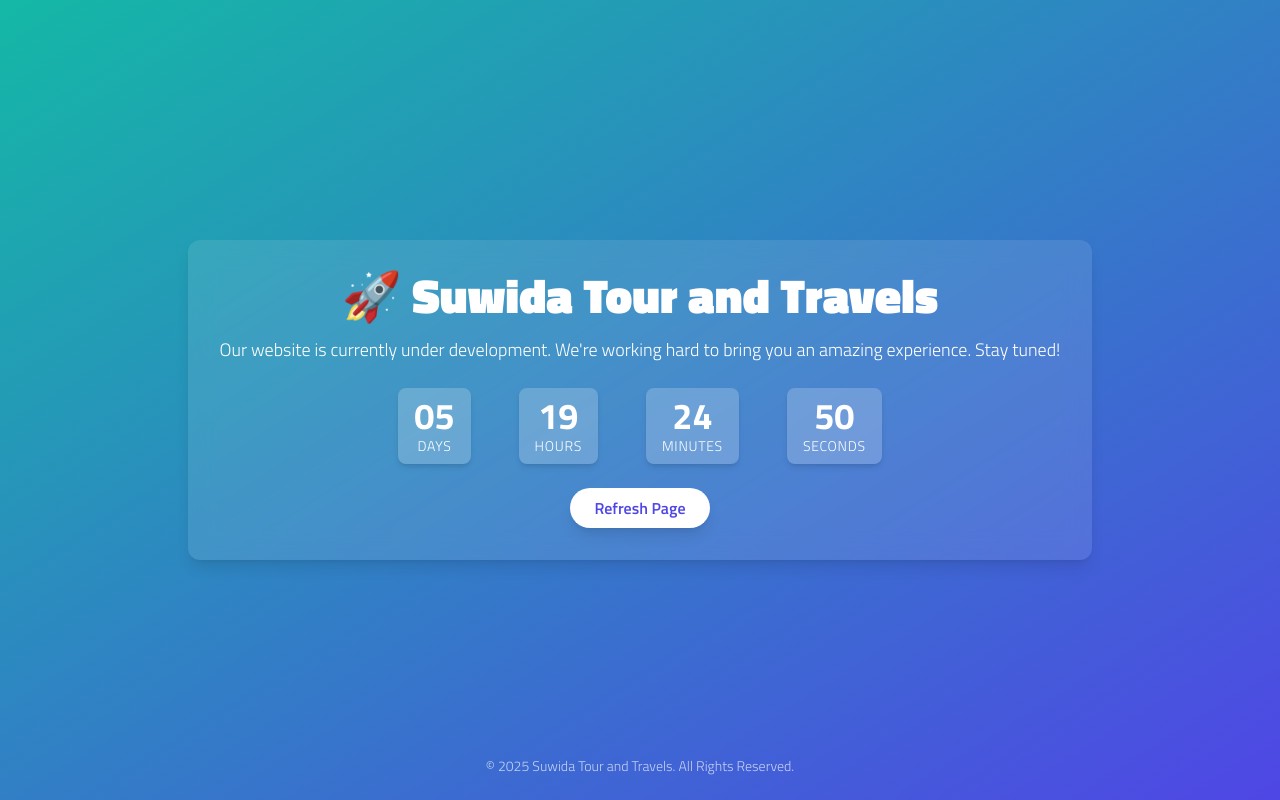
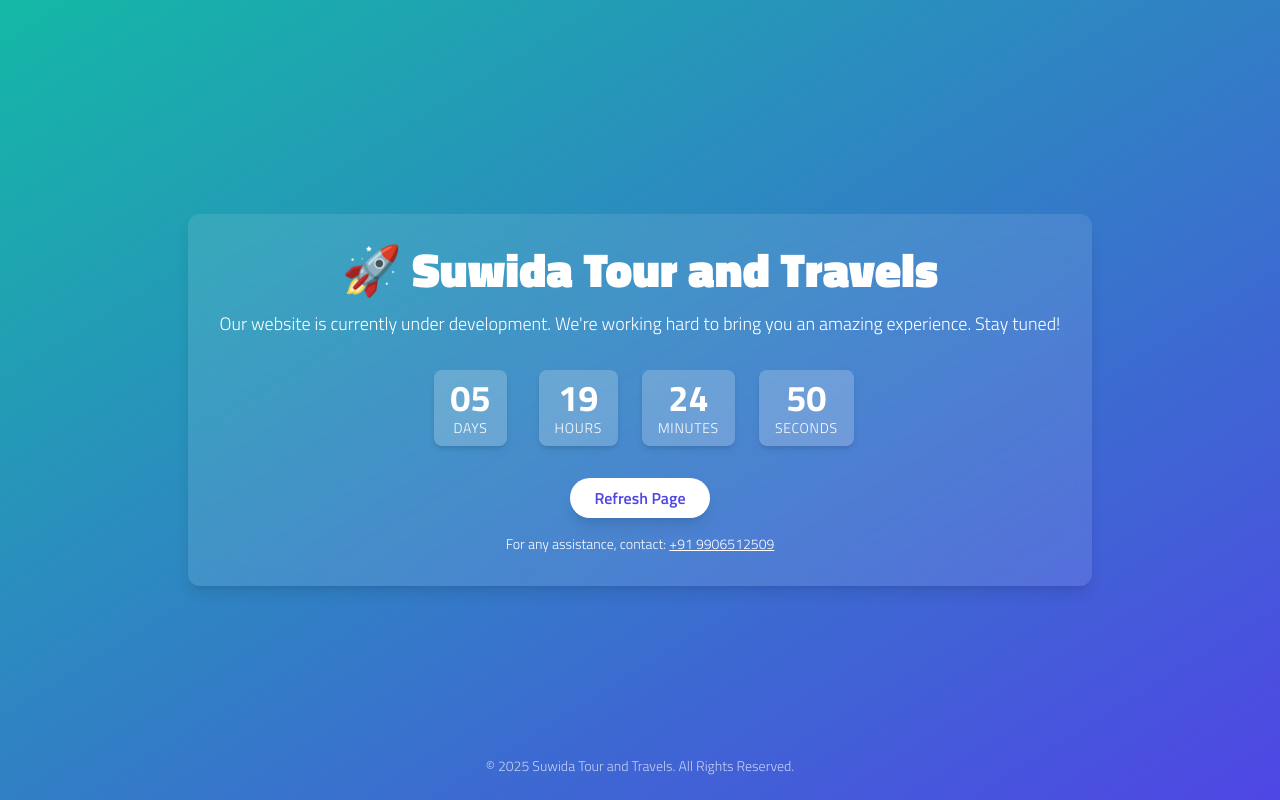
Before and after one commit to reyanshafi/Travel-App-2.0, a Next.js app: page /maintenance in a window 1280 px wide. Built offline with nearby package versions, Linux system fonts and the light colour scheme; a web font is replaced by a local one.

Commit message:
maintainenace

```diff
--- a/src/pages/maintenance.jsx
+++ b/src/pages/maintenance.jsx
@@ -33,7 +33,7 @@ export default function MaintenancePage() {
         initial={{ opacity: 0, y: 50 }}
         animate={{ opacity: 1, y: 0 }}
         transition={{ duration: 1 }}
-        className="p-8 text-center bg-white shadow-lg rounded-xl bg-opacity-10 backdrop-blur-md"
+        className="p-8 mx-4 text-center bg-white shadow-lg rounded-xl bg-opacity-10 backdrop-blur-md"
       >
         <motion.h1
           className="mb-4 text-4xl font-extrabold sm:text-5xl"
@@ -51,7 +51,7 @@ export default function MaintenancePage() {
         >
           Our website is currently under development. We're working hard to bring you an amazing experience. Stay tuned!
         </motion.p>
-        <div className="flex items-center justify-center mt-4 space-x-6 sm:space-x-12">
+        <div className="flex flex-wrap items-center justify-center mt-4 space-x-2 sm:space-x-6">
           <TimerBox label="Days" value={timeLeft.days} />
           <TimerBox label="Hours" value={timeLeft.hours} />
           <TimerBox label="Minutes" value={timeLeft.minutes} />
@@ -70,6 +70,14 @@ export default function MaintenancePage() {
             Refresh Page
           </button>
         </motion.div>
+        <motion.p
+          className="mt-4 text-sm text-white"
+          initial={{ opacity: 0 }}
+          animate={{ opacity: 1 }}
+          transition={{ duration: 1.5, delay: 1 }}
+        >
+          For any assistance, contact: <a href="tel:+919906512509" className="underline">+91 9906512509</a>
+        </motion.p>
       </motion.div>
 
       <motion.div
@@ -86,7 +94,7 @@ export default function MaintenancePage() {
 
 function TimerBox({ label, value }) {
   return (
-    <div className="flex flex-col items-center px-4 py-2 bg-white rounded-lg shadow-md bg-opacity-20">
+    <div className="flex flex-col items-center px-4 py-2 m-2 bg-white rounded-lg shadow-md bg-opacity-20">
       <span className="text-3xl font-bold sm:text-4xl">{value.toString().padStart(2, '0')}</span>
       <span className="text-sm tracking-wider uppercase">{label}</span>
     </div>
```
